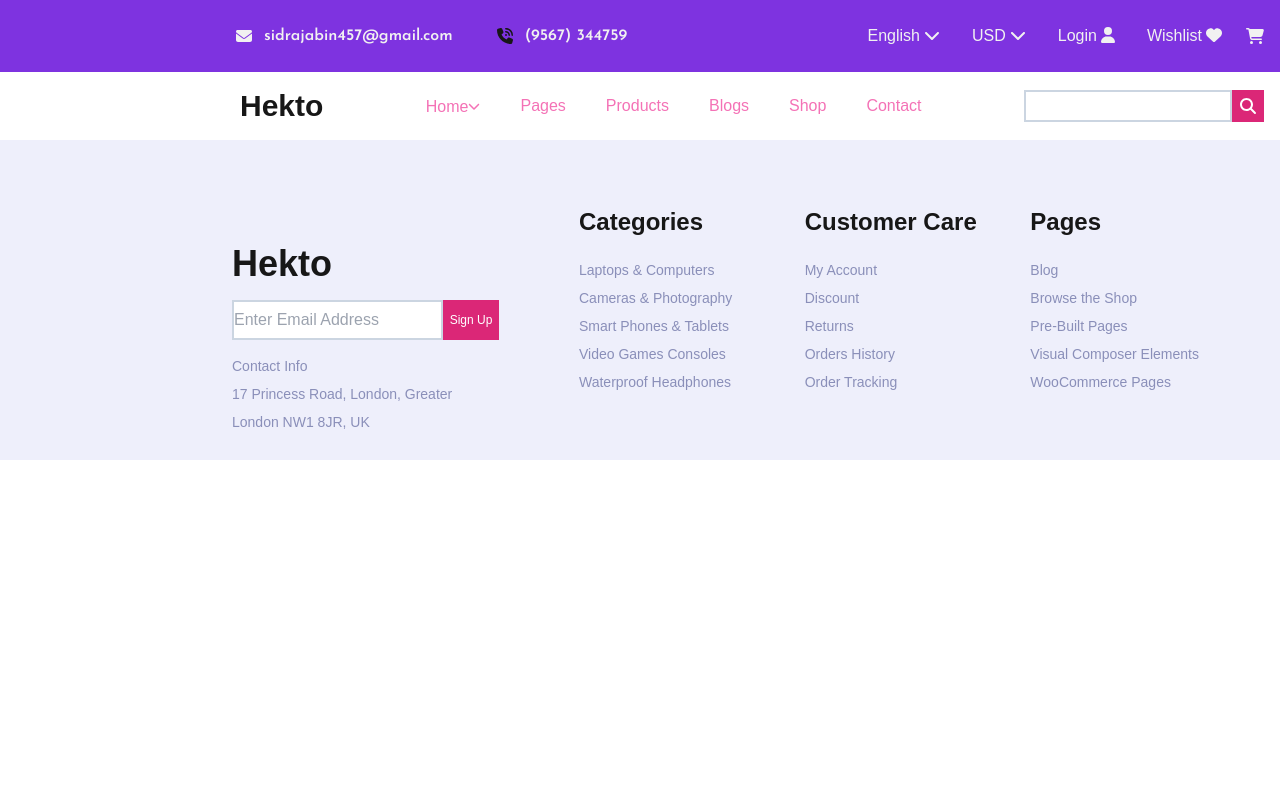
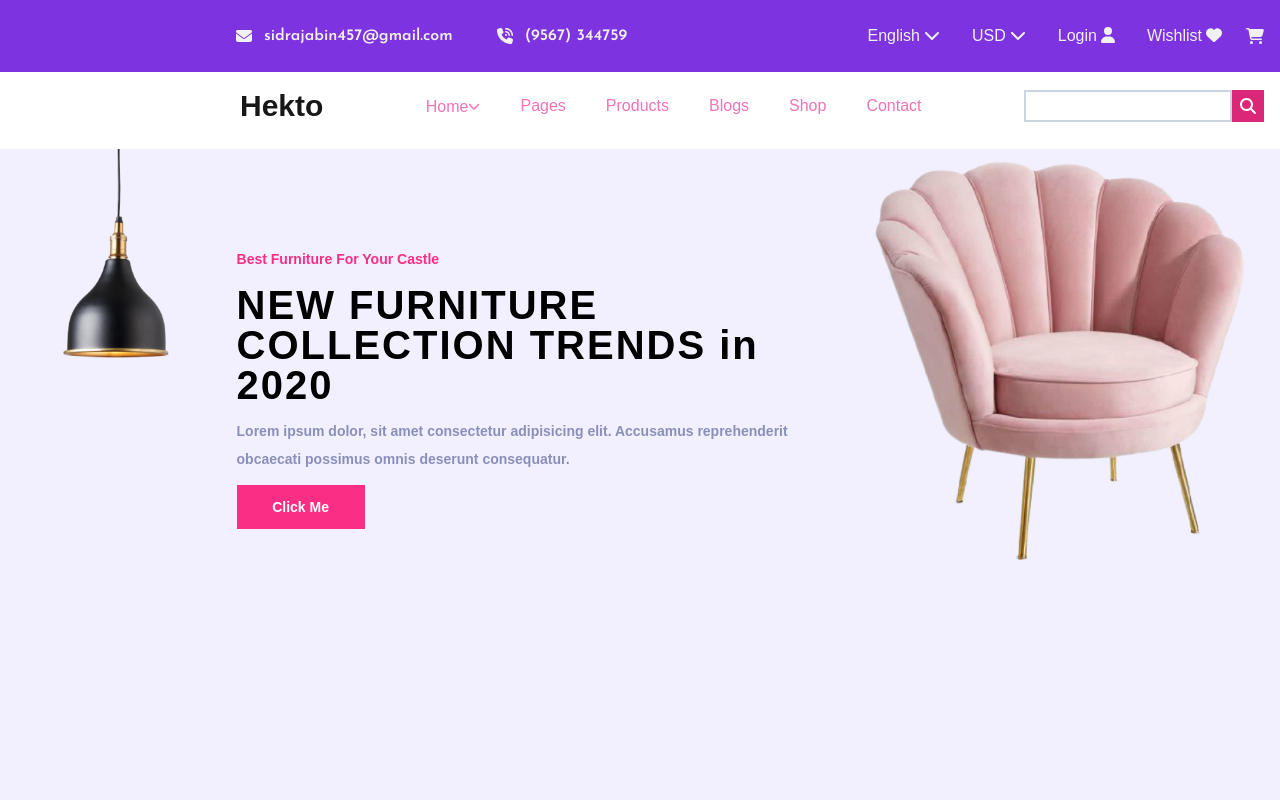
Before and after one commit to SJcodeML/nextjs-hackathon-final-ecommerce-template-figma-, a Next.js app in the folder hackathon-ecommerce-template/my-app/: page / in a window 1280 px wide. Shown: the top 800 px of the page. Built offline with nearby package versions, Linux system fonts and the light colour scheme.

Commit message:
hero section added

```diff
--- a/hackathon-ecommerce-template/my-app/src/app/component/Footer.tsx
+++ b/hackathon-ecommerce-template/my-app/src/app/component/Footer.tsx
@@ -65,9 +65,9 @@ export default function Footer (){
         //    </div>
 
 // ------------------------------------------
-        <div className="bg-[#EEEFFB] flex flex-col md:flex-row justify-around p-6">
-  <div className="flex flex-col w-full md:w-1/4 mb-6 md:mb-0 m-20 ml-52">
-    <div className="font-bold text-4xl text-[#ODOE43] text-center md:text-left">Hekto</div>
+        <div className="bg-[#EEEFFB] h-80 flex flex-col md:flex-row justify-around p-6">
+  <div className="flex flex-col w-full md:w-1/4 mb-6 md:mb-0 m-20 ml-52 mt-3">
+    <div className="font-bold text-4xl text-[#ODOE43] text-center md:text-left ">Hekto</div>
 
     <div className="flex items-center mt-4">
       <input type="text" className="flex-grow h-10 border-2 border-slate-300" placeholder="Enter Email Address" />
--- a/hackathon-ecommerce-template/my-app/src/app/component/HeroSection.tsx
+++ b/hackathon-ecommerce-template/my-app/src/app/component/HeroSection.tsx
@@ -1,6 +1,57 @@
-export default function HeroSection(){
+"use client";
+import Image from 'next/image';
+import hanginglamp from "../../pictures/hanginglamp.png";
+import chair from "../../pictures/chair.png";
+
+
+
+
+export default function HeroSection() {
+    const MyButton = ({ onClick, label }:any) => {
+        return (
+          <button
+            className='mt-3 w-32 h-11  bg-[#fb2e86] text-white transition-colors duration-300' >
+            {label}
+          </button>
+        );
+      };
+
+
     return (
-        <div className="h-[50rem]">
+        <div className="h-[50rem] bg-[#F2F0FF] mt-[0.55rem] mb-12 flex">
+            <div>
+                <Image
+                    src={hanginglamp}
+                    alt="Picture of the author"
+                    width={387}
+                    height={387}
+                />
+            </div>
+
+            {/* text section */}
+            <div className='mt-24 w-95 '>
+                <div className='w-95 h-7  text-[#fb2e86] font-bold text-sm leading-7'>
+                    Best Furniture For Your Castle
+                    <div className='w-95'>
+                        <h1 className='text-black .navbar-text tracking-wider text-[2.5rem]  leading-10 my-3'>NEW FURNITURE COLLECTION TRENDS in 2020</h1>
+                        <h3 className='text-[#8a8fb9] font-bold text-sm leading-7'>Lorem ipsum dolor, sit amet consectetur adipisicing elit. Accusamus reprehenderit obcaecati possimus omnis deserunt consequatur.</h3>
+                    </div>
+
+            <div className="">
+      <MyButton label="Click Me" />
+    </div>
+                </div>
+            </div>
+
+            <div className="">
+                 <Image
+                    src={chair}
+                    alt="Picture of the author"
+                    width={700}
+                    height={700}
+                   />
+                </div>
+
 
 
 
--- a/hackathon-ecommerce-template/my-app/src/app/component/Navbarup.tsx
+++ b/hackathon-ecommerce-template/my-app/src/app/component/Navbarup.tsx
@@ -19,7 +19,7 @@ export default function Navbarup() {
                     </p>
                 </div>
                 <div className='flex items-center ml-4 md:ml-8  max-sm:hidden lg:flex'>
-                    <FontAwesomeIcon icon={faPhoneVolume} className='text-[#bea7de]mx-2 md:mx-3' />
+                    <FontAwesomeIcon icon={faPhoneVolume} className='text-[#f1f1f1] mx-2 md:mx-3' />
                     <p className='navbar-text font-semibold text-sm md:text-base hover:underline decoration-[#bea7de] cursor-pointer  text-[#f1f1f1]'>
                         (9567) 344759
                     </p>
--- a/hackathon-ecommerce-template/my-app/src/app/layout.tsx
+++ b/hackathon-ecommerce-template/my-app/src/app/layout.tsx
@@ -22,8 +22,9 @@ export default function RootLayout({
       <body>
         <Navbarup/>
         <NavbarBottom/>
+
+        {children}
         <Footer/>
-        {children}
       </body>
     </html>
   );
--- a/hackathon-ecommerce-template/my-app/src/app/page.tsx
+++ b/hackathon-ecommerce-template/my-app/src/app/page.tsx
@@ -1,8 +1,10 @@
 import Image from "next/image";
+import HeroSection from "./component/HeroSection";
 
 export default function Home() {
   return (
    <>
+   <HeroSection/>
 
    </>
   );
```
Also changed, not shown: hackathon-ecommerce-template/my-app/src/pictures/chair.png (renamed from hackathon-ecommerce-template/my-app/src/pictures/Shell-Shaped-Armchair-Pink-Velvet-Fabric-One-Seater-Sofa-for-Living-Room 1.png), hackathon-ecommerce-template/my-app/src/pictures/hanginglamp.png (renamed from hackathon-ecommerce-template/my-app/src/pictures/hanging lamp.png).
